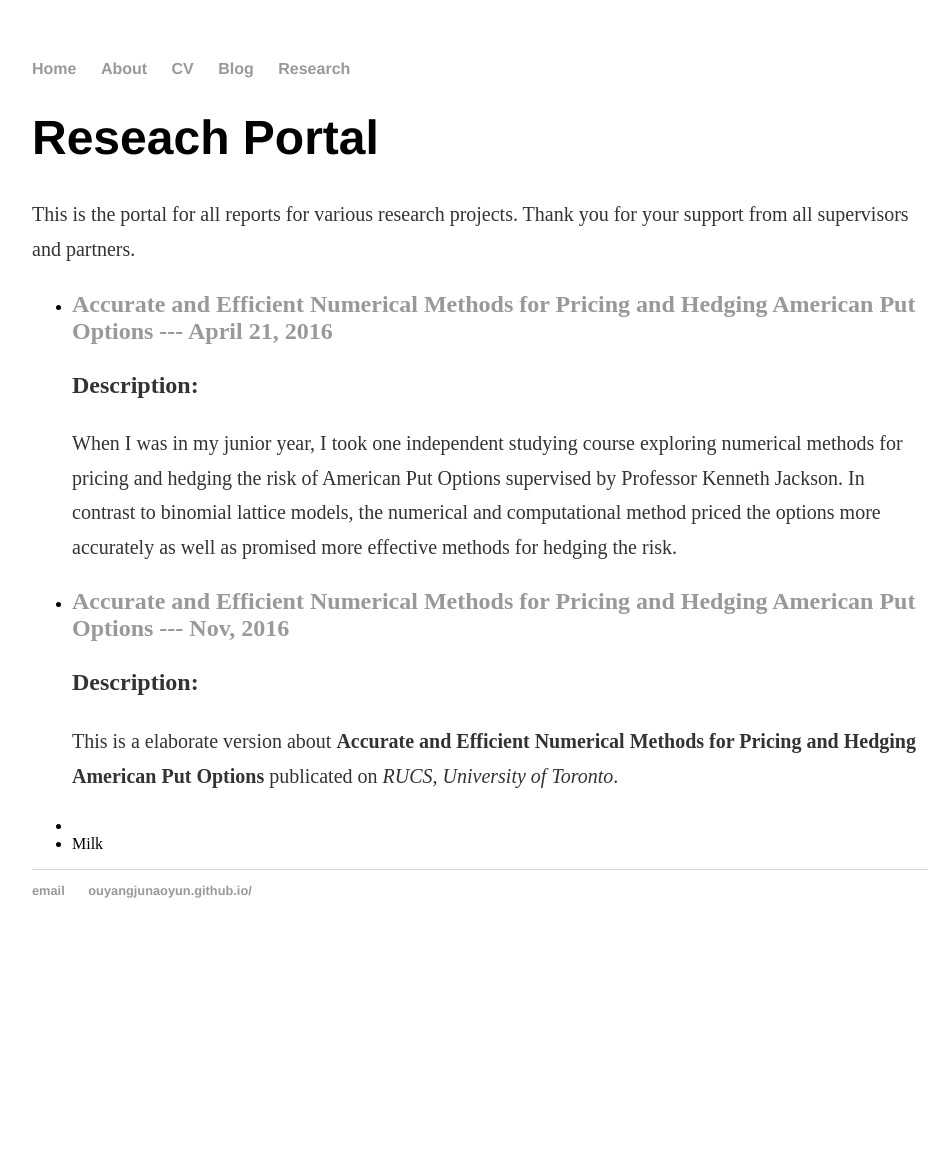
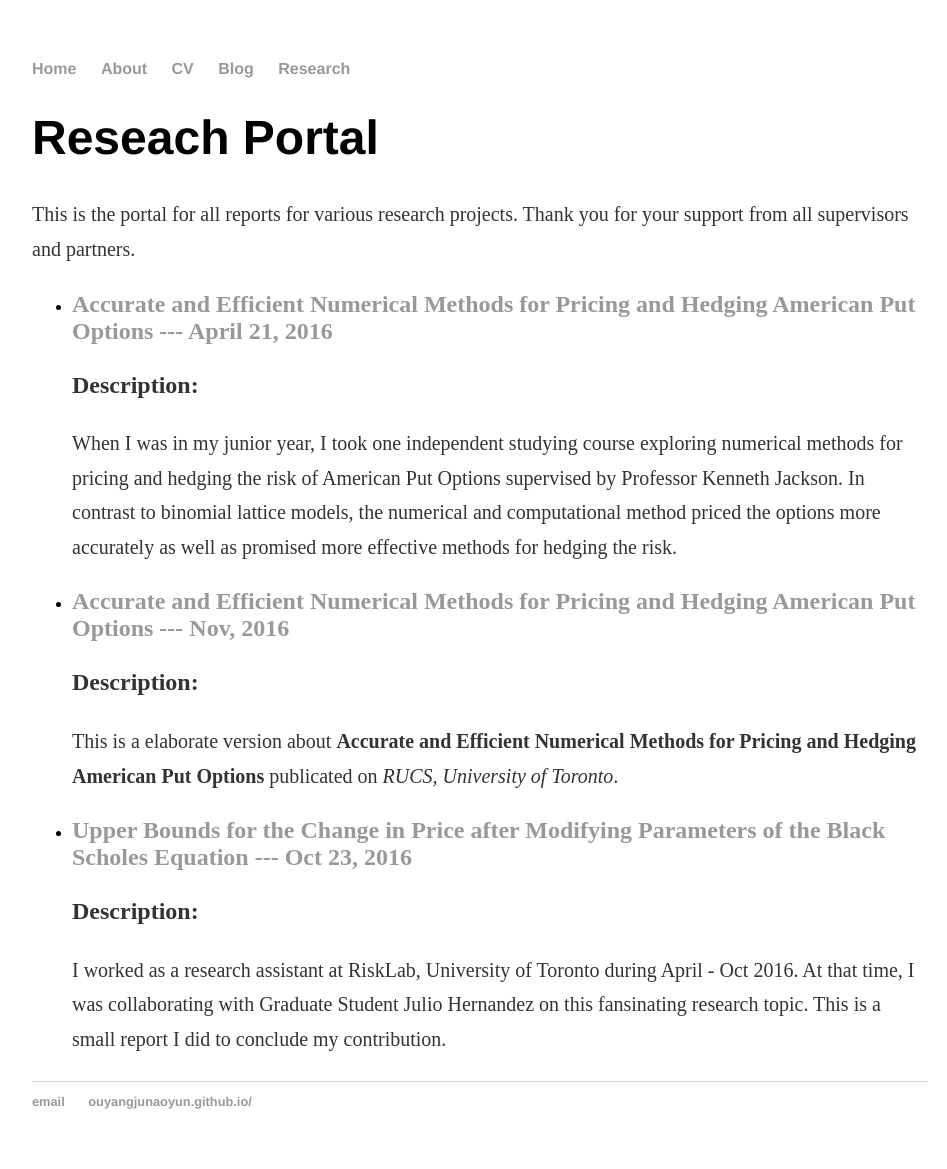
Before and after one commit to ouyangjunaoyun/mywebsite, a Jekyll site: the page built from academic/index.html, in a window 1280 px wide. Shown: the whole page, without its empty margins (160-1107 px from the left). Built offline with Jekyll 4.4.1, drawn with Linux system fonts in a browser that asks for light colours; before the commit the page ends 958 px from its top, so only the background shows below that.

Commit message:
Update index.html

```diff
--- a/academic/index.html
+++ b/academic/index.html
@@ -24,7 +24,9 @@ title: Jun Ouyang, University of Toronto
 	  <p><b>Description: </b> </p>
 	<p><small>This is a elaborate version about <b>Accurate and Efficient Numerical Methods for Pricing and Hedging American Put Options</b> publicated on <em>RUCS, University of Toronto</em>.</small> </p></li>
 
-<li></li>
-  <li>Milk</li>
+<li><h2><a href="https://ouyangjunaoyun.github.io/file/JulioReport.pdf">Upper Bounds for the Change in Price after Modifying Parameters of the Black Scholes Equation --- Oct 23, 2016</a></h2>
+	  <p><b>Description: </b> </p>
+	<p><small>I worked as a research assistant at RiskLab, University of Toronto during April - Oct 2016. At that time, I was collaborating with Graduate Student Julio Hernandez on this fansinating research topic. This is a small report I did to conclude my contribution.</small> </p></li>
+
 </ul>
 </div>
```
